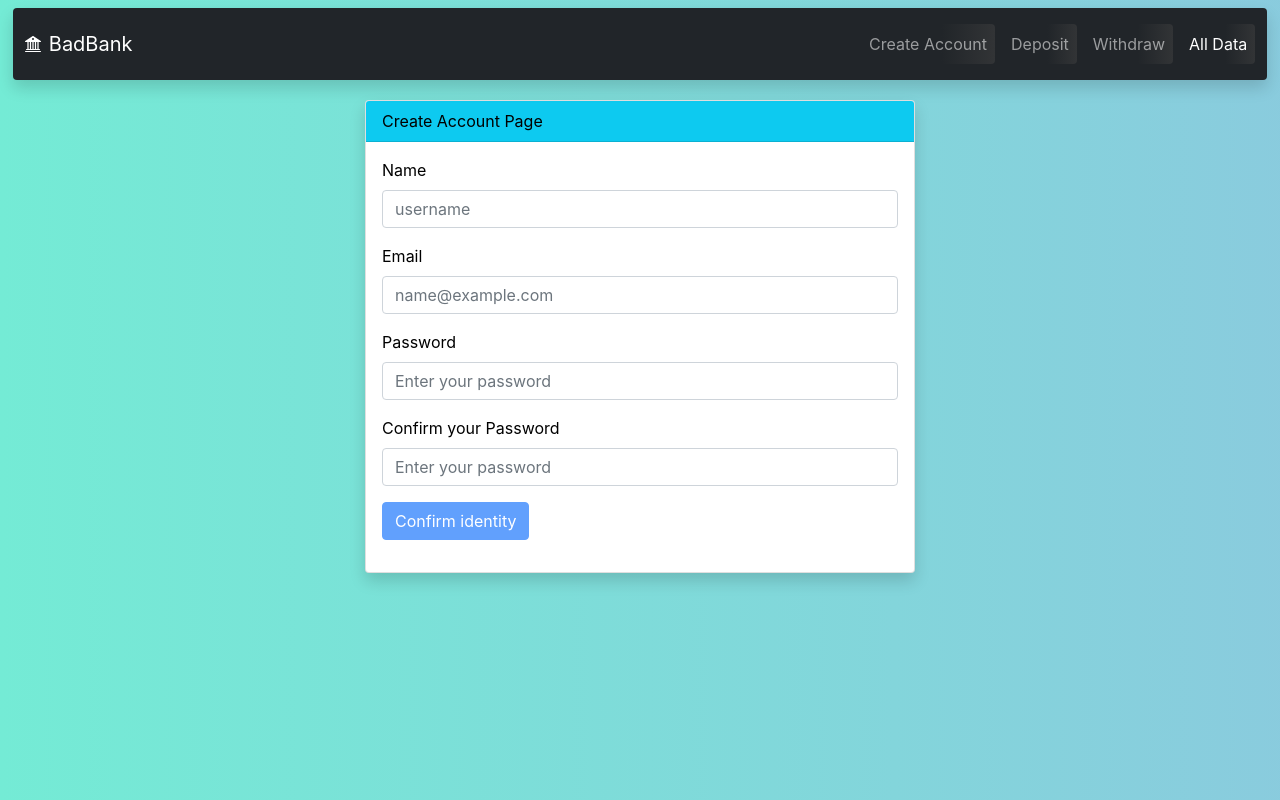
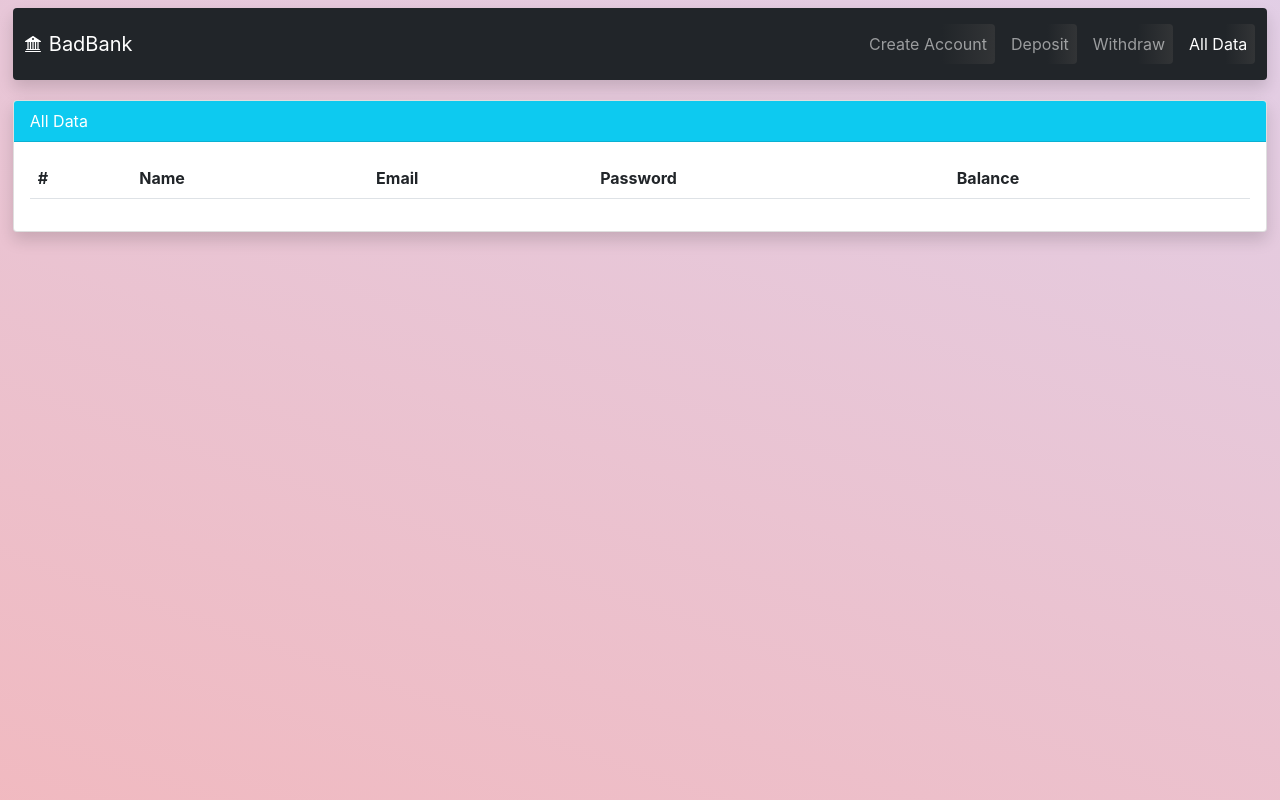
Before and after one commit to jinyo24/banking-app, a React (Create React App) app: page /alldata in a window 1280 px wide. Built offline with nearby package versions, Linux system fonts and the light colour scheme.

Commit message:
All data page and funtionality

```diff
--- a/src/App.js
+++ b/src/App.js
@@ -1,4 +1,5 @@
 import './App.css';
+import { useState } from 'react';
 
 //Routing & Context
 import {BrowserRouter, HashRouter, Route, NavLink, Switch, UserContext} from './context.js';
@@ -8,25 +9,27 @@ import NavBar from './components/navbar.js';
 import Home from './home';
 import CreateAccount from './createaccount.js';
 import Deposit from './deposit.js';
+import AllData from './alldata';
 
 function App() {
 
-  var tooltipTriggerList = document.querySelectorAll('[data-bs-toggle="tooltip"]');
-console.log(tooltipTriggerList)
+  const [users, setUsers] = useState({users:[{name:"", email:"", password: "", balance: ""}]});
+
+
+/*   var tooltipTriggerList = document.querySelectorAll('[data-bs-toggle="tooltip"]');
+console.log(tooltipTriggerList) */
 
   return (
     <div className="App">
       <BrowserRouter>
+        <UserContext.Provider value={{users, setUsers}}>
           <NavBar/>
-        <UserContext.Provider value={{users:[{name:'yaniel',email:'yaniel@gmail.com',password:'secret',balance:100}]}}>
-
           <Route path="/" exact component={Home}/>
           <Route path="/createaccount" component={CreateAccount}/>
           {/* <Route path="/login" component={Login}/> */}
           <Route path="/deposit" component={Deposit}/>
           <Route path="/withdraw" component={CreateAccount}/>
-            <Route path="/alldata" component={CreateAccount}/>
-
+          <Route path="/alldata" component={AllData}/>
         </UserContext.Provider>
       </BrowserRouter>
     </div>
--- a/src/alldata.js
+++ b/src/alldata.js
@@ -1,21 +1,48 @@
 import React from 'react';
 import Card from './components/card';
 import { UserContext } from "./context";
-import imgHome from './images/imgHome.jpg';
 
-function Home() {
-    const ctx = React.useContext(UserContext);
+function AllData() {
+    const {users} = React.useContext(UserContext);
     return (
         <>
-            <div className="bgPage bgHome">
-                <Card
-                    header = "Welcome Page"
-                    title = "This is your bank"
-                    body = {<img src={imgHome} className="img-fluid" alt="logo" />}
-                />
+            <div className="bgPage bgAllData ">
+                <div className="card mb-3 shadow" style= {{width:"98%", minWidth:"300px", marginTop: "100px"}}>
+                <div className="card-header bg-info">All Data</div>
+                <div className="card-body text-body">
+                    <table class="table">
+                        <thead>
+                            <tr>
+                            <th scope="col">#</th>
+                            <th scope="col">Name</th>
+                            <th scope="col">Email</th>
+                            <th scope="col">Password</th>
+                            <th scope="col">Balance</th>
+                            </tr>
+                        </thead>
+                        <tbody>
+                            {users.users.map((element,i) => {
+                                if (i!==0)
+                                {console.log(element.password);
+                                    return (
+                                    <tr>
+                                        <th scope="row">{i}</th>
+                                        <td>{element.name}</td>
+                                        <td>{element.email}</td>
+                                        <td>{element.password}</td>
+                                        <td>{element.balance}</td>
+                                    </tr>
+                                    )} return (console.log("empty default element"));
+                                })
+                            }
+                        </tbody>
+                    </table>
+                </div>
+            </div>
+
             </div>
         </>
     );
 }
 
-export default Home;
+export default AllData;
--- a/src/components/card.js
+++ b/src/components/card.js
@@ -10,7 +10,7 @@ function Card(props) {
             <div className={classes()} style= {{width:"50%", minWidth:"300px", maxWidth: "550px", marginTop: "100px"}}>
                 <div className="card-header bg-info">{props.header}</div>
                 <div className="card-body">
-                    {props.title && (<h5 className="card-title">{props.title}</h5>)}
+                    {props.title && (<h1 className="card-title">{props.title}</h1>)}
                     {props.text && (<p className="card-text">{props.text}</p>)}
                     {props.body}
                     {props.status && (<div id="createStatus">{props.status}</div>)}
--- a/src/components/navbar.js
+++ b/src/components/navbar.js
@@ -1,6 +1,14 @@
 import { NavLink } from "react-router-dom";
+import { UserContext } from "../context";
+import React from "react";
+import { useEffect, useState } from 'react';
+
 
 function NavBar (){
+    const {users} = React.useContext(UserContext);
+
+
+
     return (
         <>
         <nav className="navbar navbar-expand-md navbar-dark bg-dark shadow rounded d-block fixed-top mt-2 mx-auto" style={{width: "98%"}}>
@@ -22,8 +30,11 @@ function NavBar (){
                         <NavLink className="navAllData nav-link ms-2 ps-2 rounded" to="/alldata" data-bs-placement="buttom" title="This is a record of all registered user">All Data</NavLink>
                     </div>
                 </div>
+                {/* <p className="text-light">{ctx.users[ctx.users.length-1].name}</p> */}
             </div>
+                {/* users.users[users.users.length-1].name */}
         </nav>
+
         </>);
 }
 
--- a/src/createaccount.js
+++ b/src/createaccount.js
@@ -1,6 +1,6 @@
 import React from 'react';
 import { UserContext } from "./context";
-import { useEffect } from 'react';
+import { useEffect, useState } from 'react';
 import Card from './components/card.js'
 
 function CreateAccount() {
@@ -12,7 +12,10 @@ function CreateAccount() {
     const [passwordCheck, setPasswordCheck] = React.useState('');
     const [btnDisable, setBtnDisable] = React.useState(true);
 
-    const ctx = React.useContext(UserContext);
+    const {users, setUsers} = React.useContext(UserContext);
+    const [currentUser, setCurrentUser] = useState(null);
+
+    let usr = users;
 
     function validate(field, label) {
         if (!field) {
@@ -46,8 +49,14 @@ function CreateAccount() {
         if (!validate(password, 'password')) return;
         if (!validatePassword(password, passwordCheck)) return;
 
-        ctx.users.push({name,email,password,balance:100});
-        // alert('Account created');
+        usr.users.push({name,email,password,balance:100});
+        setUsers(usr);
+        // alert(JSON.stringify(usr));
+        /* usr.push({name,email,password,balance:100});
+        setUsers(usr); */
+
+        // ctx.users.push({name,email,password,balance:100});
+        alert(JSON.stringify(users));
         setShow(false);
     };
 
--- a/src/deposit.js
+++ b/src/deposit.js
@@ -1,55 +1,12 @@
 import React from 'react';
 import { UserContext } from "./context";
 import Card from './components/card.js'
+import {UseContext} from 'react';
 
 function Deposit() {
-/*  const [show, setShow] = React.useState(true);
-    const [status, setStatus] = React.useState('');
-    const [name, setName] = React.useState('');
-    const [email, setEmail] = React.useState('');
-    const [password, setPassword] = React.useState('');
-    const [passwordCheck, setPasswordCheck] = React.useState(''); */
 
-    const ctx = React.useContext(UserContext);
+    const {users} = React.useContext(UserContext);
 
-/*     function validate(field, label) {
-        if (!field) {
-            setStatus('Error ' + label);
-            setTimeout(()=>setStatus(''),3000);
-            return false;
-        }
-        return true;
-    };
-
-    function validatePassword(pwd1, pwd2) {
-        if (pwd1 !== pwd2) {
-            setStatus('Error: the password does not match');
-            setTimeout(()=>setStatus(''),3000);
-            return false;
-        }
-        return true;
-    };
-
-    function handleCreate() {
-        if (!validate(name, 'name')) return;
-        if (!validate(email, 'email')) return;
-        if (!validate(password, 'name')) return;
-        if (!validatePassword(password, passwordCheck)) return;
-
-        ctx.users.push({name,email,password,balance:100});
-        // alert('Account created');
-        setShow(false);
-    };
-
-    function clearForm() {
-        setName('');
-        setEmail('');
-        setPassword('');
-        setPasswordCheck('');
-        setStatus('');
-        setShow(true);
-        // alert('All clear');
-    }; */
 
     return (
         <>
@@ -63,7 +20,7 @@ function Deposit() {
                             <div className="mb-3">
                                 <label for="balance" className="form-label">BALANCE:</label>
                                 <br/>
-                                <strong><h2 className="ms-auto">${ctx.users[ctx.users.length - 1].balance}</h2></strong>
+                                <strong><h2 className="ms-auto">{users.users[users.users.length-1].balance}</h2></strong>
                             </div>
                             <br/>
                             <div className="mb-3">
--- a/src/home.js
+++ b/src/home.js
@@ -1,17 +1,21 @@
 import React from 'react';
 import Card from './components/card';
 import { UserContext } from "./context";
-import imgHome from './images/imgHome.jpg';
+import imgHome from './images/imgHome.svg';
 
 function Home() {
-    const ctx = React.useContext(UserContext);
+    // const ctx = React.useContext(UserContext);
     return (
         <>
             <div className="bgPage bgHome">
                 <Card
-                    header = "Welcome to BadBank"
-                    title = "Earn more, save more, grow more. It can't be bad!"
-                    body = {<img src={imgHome} className="img-fluid" alt="logo" />}
+                    header = "Welcome to"
+                    title = "BadBank"
+                    text = "Earn more, save more, grow more. It can't be bad!"
+                    body = {<>
+                        <img src={imgHome} className="img-fluid" alt="logo"/>
+                        <h7 style={{fontSize: "12px"}}>Image courtesy of <a href='https://www.freepik.es/vectores/negocios'>www.freepik.es</a></h7></>
+                    }
                 />
             </div>
         </>
```
Also changed, not shown: src/images/imgHome.jpg (deleted), src/images/imgHome.svg (added). Lines whose indentation alone changed are shown as unchanged.
